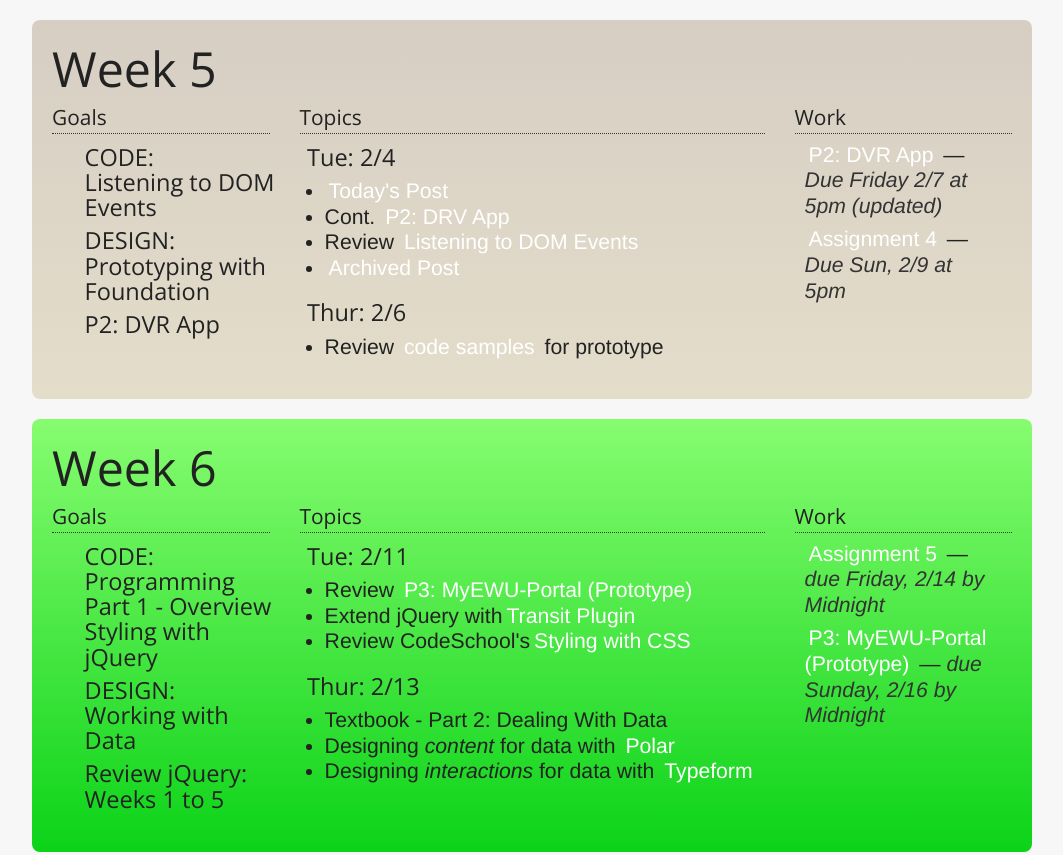
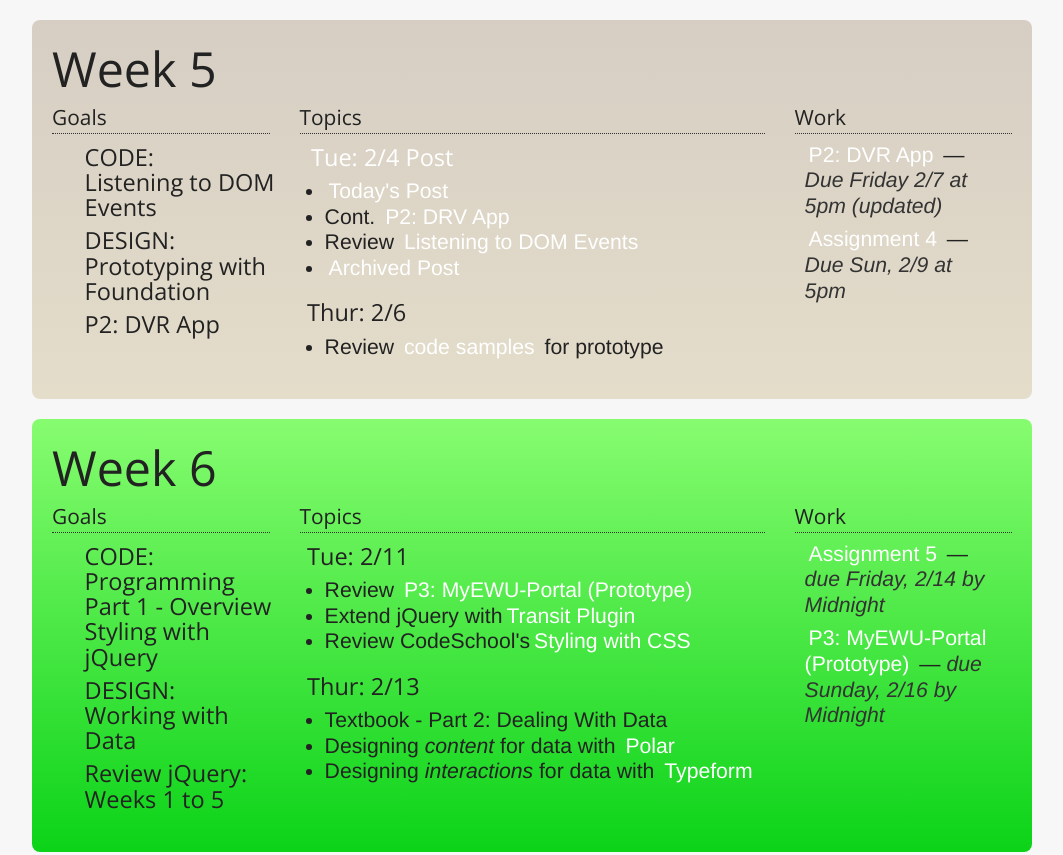
Before and after one commit to divman70/378, a plain HTML site: page index.html in a window 1280 px wide. Shown: the top 855 px of the page, without its empty margins (108-1171 px from the left). Drawn offline with nearby package versions, Linux system fonts and the light colour scheme; a small style sheet from the web is missing.

Commit message:
WK 6A Post

```diff
--- a/index.html
+++ b/index.html
@@ -41,7 +41,7 @@
         </div>
 
         <div class="columns large-6">
-          <h5>Tue: 2/4</h5>
+          <h5><a href="https://github.com/vcd/378/wiki/WK-6-:-A">Tue: 2/4 Post</a></h5>
           <ul>
             <li><a href="https://github.com/vcd/378/wiki/WK-6-:-A">Today's Post</a></li>
             <li>Cont. <a href="https://github.com/vcd/p2-dvr-app">P2: DRV App</a></li>
```
